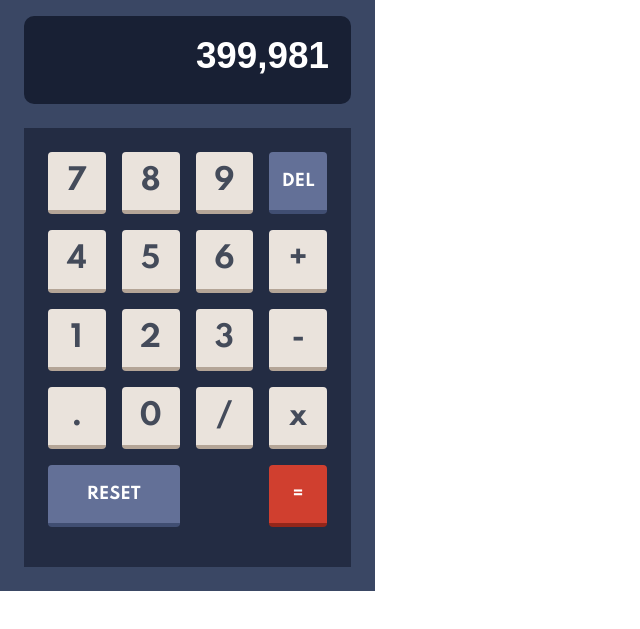
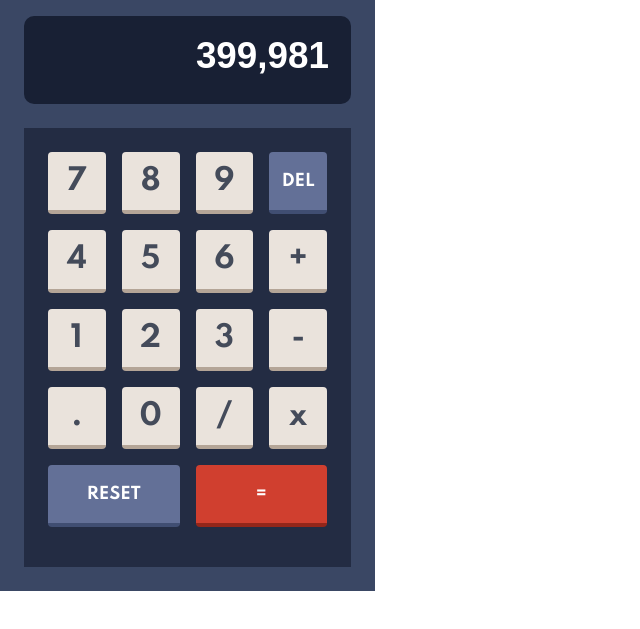
Before and after one commit to hectorgarcia07/FEM-Calculator-App, a plain HTML site: page index.html in a window 1280 px wide. Shown: the part 89-718 px from the top of the page, without its empty margins (0-640 px from the left). Drawn offline with Linux system fonts and the light colour scheme.

Commit message:
replicated issue where extra grid gap is showing at the bottom of lower buttons

```diff
--- a/index.html
+++ b/index.html
@@ -66,7 +66,7 @@
           <div class="btn-key">/</div>
           <div class="btn-key">x</div>
           <div class="btn-key action-key grid-span">RESET</div>
-          <div class="btn-key equal-key ">=</div>
+          <div class="btn-key equal-key grid-span">=</div>
           <div></div>
         </div>
       </section>
--- a/public/scss/components/_buttons.scss
+++ b/public/scss/components/_buttons.scss
@@ -19,11 +19,10 @@
 }
 
 .grid-span {
-  grid-column: 1 /3;
+  grid-column: span 2;
 }
 
 .equal-key {
-  grid-column: 4;
   font-size: 1rem;
   background-color: var(--toggle-key-bg);
   border-bottom: 4px solid var(--toggle-key-shadow);
```
Also changed, not shown: public/css/styles.css, 1 other file.
